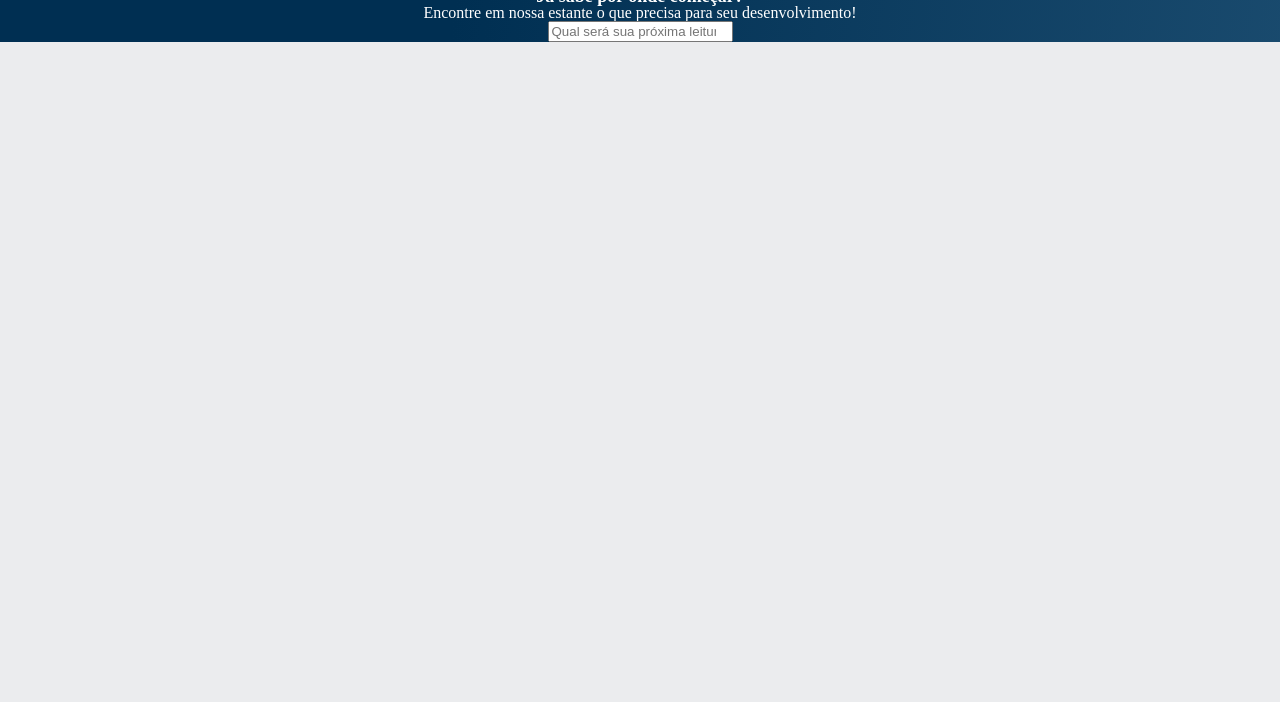
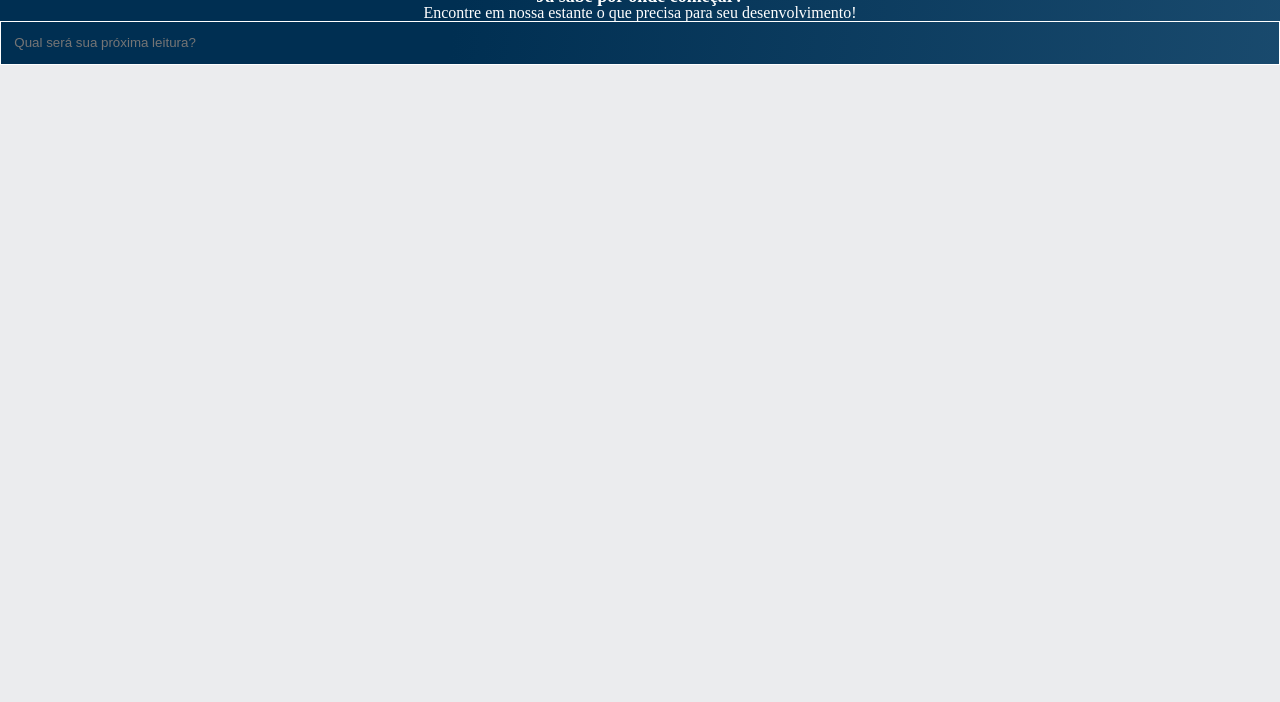
Before and after one commit to nataliadzoba1/AluraBooks, a plain HTML site: page index.html in a window 1280 px wide. Shown: the part 98-800 px from the top of the page. Drawn offline with Linux system fonts and the light colour scheme.

Commit message:
alteração

```diff
--- a/styles/banner.css
+++ b/styles/banner.css
@@ -11,3 +11,11 @@
 .banner__texto{
     font-weight: 500;
 }
+.banner__pesquisa{
+  background-color: transparent;
+  border: 1px solid var(--branco);
+  color: var(--branco);
+  boorder-radius: 24px;
+  padding: 1em;
+  width: 100%;
+}
```
